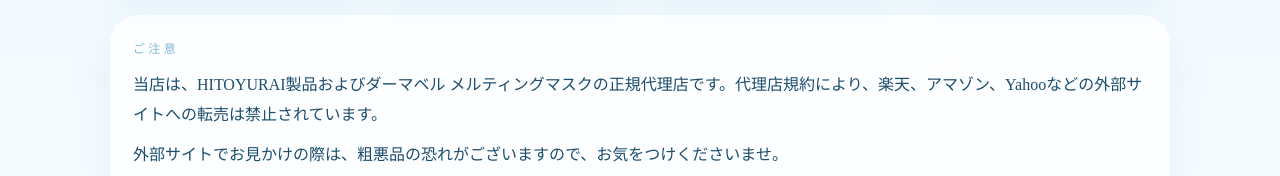
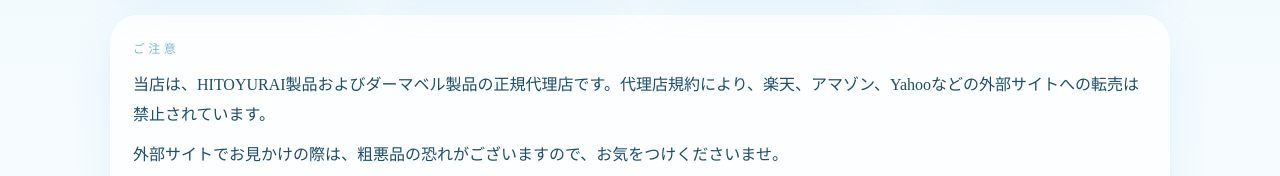
Before and after one commit to kyonkira07250305-png/cure-shop, a plain HTML site: page index.html in a window 1280 px wide. Shown: the part 1832-2008 px from the top of the page. Drawn offline with Linux system fonts and the light colour scheme; a web font is replaced by a local one.

Commit message:
Add files via upload

```diff
--- a/index.html
+++ b/index.html
@@ -258,7 +258,7 @@ textarea{min-height:90px;resize:vertical}
     <div class="grid" id="grid"></div>
     <aside class="notice">
       <p class="kicker">ご注意</p>
-      <p>当店は、HITOYURAI製品およびダーマベル メルティングマスクの正規代理店です。代理店規約により、楽天、アマゾン、Yahooなどの外部サイトへの転売は禁止されています。</p>
+      <p>当店は、HITOYURAI製品およびダーマベル製品の正規代理店です。代理店規約により、楽天、アマゾン、Yahooなどの外部サイトへの転売は禁止されています。</p>
       <p>外部サイトでお見かけの際は、粗悪品の恐れがございますので、お気をつけくださいませ。</p>
       <p>ご注文のタイミングによっては、商品が在庫切れとなる場合がございます。その際は、ご入力いただいたメールアドレスへご連絡いたします。</p>
     </aside>
@@ -341,7 +341,7 @@ textarea{min-height:90px;resize:vertical}
 </aside>
 <div id="detail" class="detail hidden"></div>
 <p id="live" role="status"></p>
-<script src="shop.js?v=authorized-retailer"></script>
+<script src="shop.js?v=retailer-brands"></script>
 <script>
 if ('serviceWorker' in navigator) navigator.serviceWorker.register('sw.js').catch(() => {});
 
--- a/shop.js
+++ b/shop.js
@@ -333,7 +333,7 @@ function paintDetail() {
       <h2 id="detailTitle">${esc(item.name)}</h2>
       <p class="price">${yen(item.price)}<small>税込</small></p>
       <p>${esc(item.detail)}</p>
-      ${item.id === 'serum' || item.id === 'mask' || item.id === 'lotion' ? '<p class="fine">当店は、HITOYURAI製品およびダーマベル メルティングマスクの正規代理店です。代理店規約により、楽天、アマゾン、Yahooなどの外部サイトへの転売は禁止されています。外部サイトでお見かけの際は、粗悪品の恐れがございますので、お気をつけくださいませ。</p>' : ''}
+      ${item.id === 'serum' || item.id === 'mask' || item.id === 'lotion' ? '<p class="fine">当店は、HITOYURAI製品およびダーマベル製品の正規代理店です。代理店規約により、楽天、アマゾン、Yahooなどの外部サイトへの転売は禁止されています。外部サイトでお見かけの際は、粗悪品の恐れがございますので、お気をつけくださいませ。</p>' : ''}
       <p class="fine">${item.ship ? '店頭受け取りと配送が選べます。' : 'この商品は店頭でのご利用です。配送はできません。'}</p>
       <button type="button" data-add="${esc(item.id)}">カートに入れる</button>
     </div>
```
